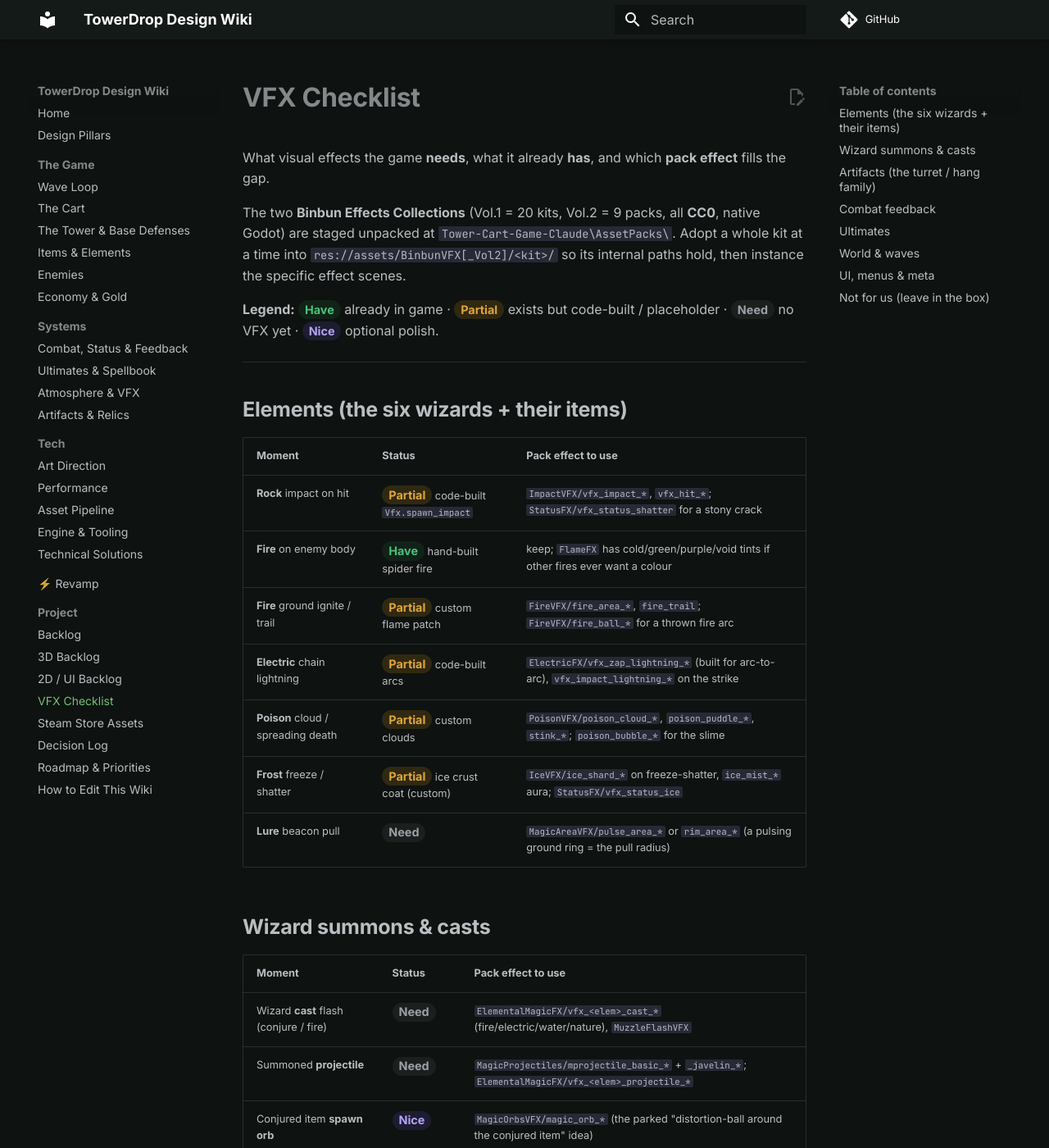
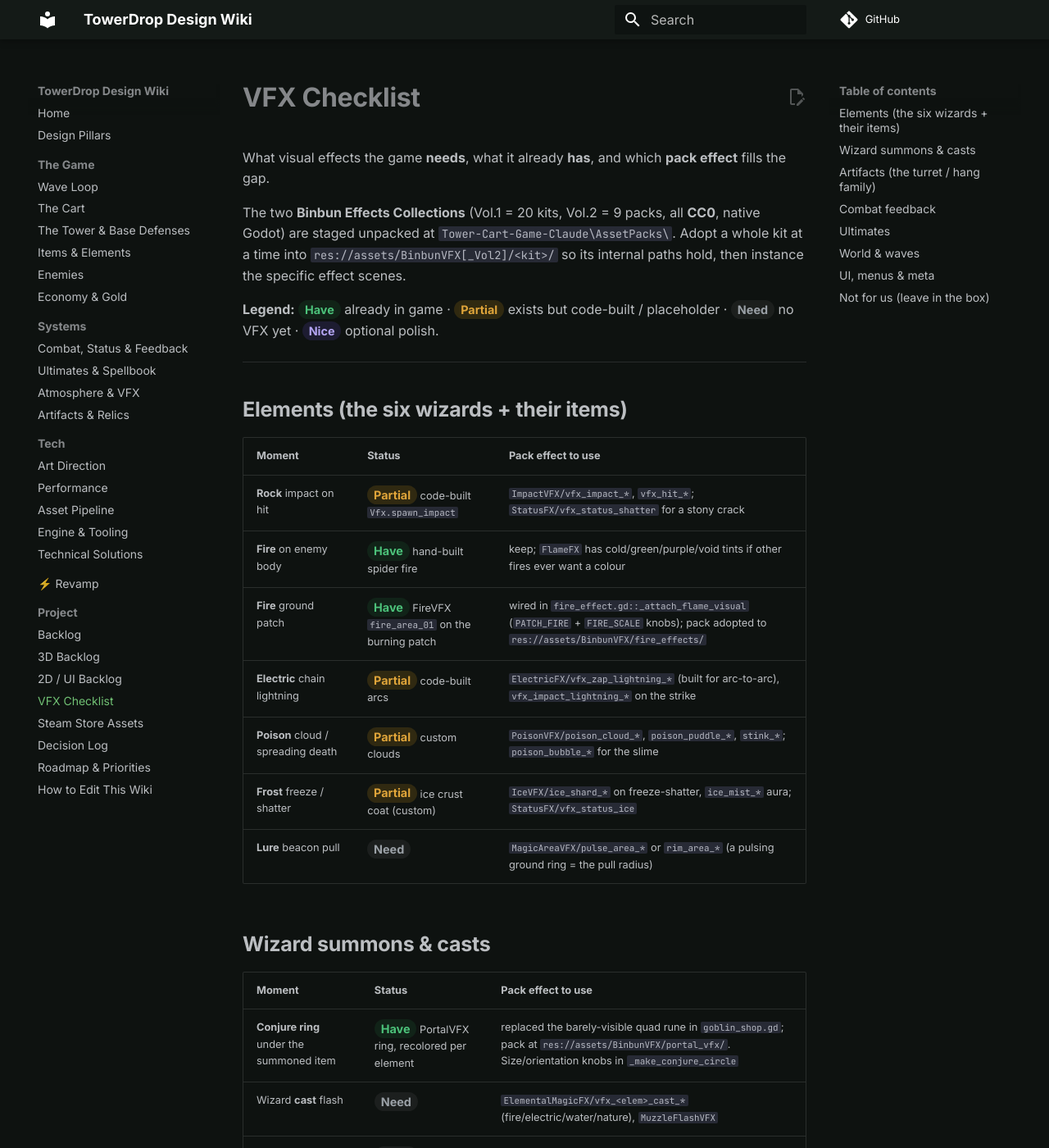
Before and after one commit to cap7n/towerdrop-docs, an MkDocs documentation site: the page built from docs/project/vfx-checklist.md, in a window 1280 px wide and 1400 px high. Shown: the whole window at 82% size. Built offline with MkDocs 1.6.1 and Material for MkDocs 9.7.7, drawn with Linux system fonts in a browser that asks for light colours; comment, search, counter and statistics services are not loaded; some of the changed text lies outside the part shown.

Commit message:
VFX: fire patch, conjure ring, resistance aura wired from Binbun packs

```diff
--- a/docs/project/vfx-checklist.md
+++ b/docs/project/vfx-checklist.md
@@ -14,7 +14,7 @@
 |---|---|---|
 | **Rock** impact on hit | <span class="pill wip">Partial</span> code-built `Vfx.spawn_impact` | `ImpactVFX/vfx_impact_*`, `vfx_hit_*`; `StatusFX/vfx_status_shatter` for a stony crack |
 | **Fire** on enemy body | <span class="pill done">Have</span> hand-built spider fire | keep; `FlameFX` has cold/green/purple/void tints if other fires ever want a colour |
-| **Fire** ground ignite / trail | <span class="pill wip">Partial</span> custom flame patch | `FireVFX/fire_area_*`, `fire_trail`; `FireVFX/fire_ball_*` for a thrown fire arc |
+| **Fire** ground patch | <span class="pill done">Have</span> FireVFX `fire_area_01` on the burning patch | wired in `fire_effect.gd::_attach_flame_visual` (`PATCH_FIRE` + `FIRE_SCALE` knobs); pack adopted to `res://assets/BinbunVFX/fire_effects/` |
 | **Electric** chain lightning | <span class="pill wip">Partial</span> code-built arcs | `ElectricFX/vfx_zap_lightning_*` (built for arc-to-arc), `vfx_impact_lightning_*` on the strike |
 | **Poison** cloud / spreading death | <span class="pill wip">Partial</span> custom clouds | `PoisonVFX/poison_cloud_*`, `poison_puddle_*`, `stink_*`; `poison_bubble_*` for the slime |
 | **Frost** freeze / shatter | <span class="pill wip">Partial</span> ice crust coat (custom) | `IceVFX/ice_shard_*` on freeze-shatter, `ice_mist_*` aura; `StatusFX/vfx_status_ice` |
@@ -24,7 +24,8 @@
 
 | Moment | Status | Pack effect to use |
 |---|---|---|
-| Wizard **cast** flash (conjure / fire) | <span class="pill todo">Need</span> | `ElementalMagicFX/vfx_<elem>_cast_*` (fire/electric/water/nature), `MuzzleFlashVFX` |
+| **Conjure ring** under the summoned item | <span class="pill done">Have</span> PortalVFX ring, recolored per element | replaced the barely-visible quad rune in `goblin_shop.gd`; pack at `res://assets/BinbunVFX/portal_vfx/`. Size/orientation knobs in `_make_conjure_circle` |
+| Wizard **cast** flash | <span class="pill todo">Need</span> | `ElementalMagicFX/vfx_<elem>_cast_*` (fire/electric/water/nature), `MuzzleFlashVFX` |
 | Summoned **projectile** | <span class="pill todo">Need</span> | `MagicProjectiles/mprojectile_basic_*` + `_javelin_*`; `ElementalMagicFX/vfx_<elem>_projectile_*` |
 | Conjured item **spawn orb** | <span class="pill idea">Nice</span> | `MagicOrbsVFX/magic_orb_*` (the parked "distortion-ball around the conjured item" idea) |
 
@@ -44,7 +45,8 @@
 | Enemy **hit** spark | <span class="pill wip">Partial</span> body hit-flash only | `HitFX/vfx_hit_*`, `vfx_strike_*` (small, per-hit) |
 | Big / killing blow | <span class="pill todo">Need</span> | `HitFX/vfx_big_impact_*` |
 | **Explosive item** blast (explosive rock, molotov) | <span class="pill todo">Need</span> | `ExplosionFX/vfx_burst_*`, `vfx_ground_explosion_*`; `ImpactVFX/vfx_explosion_*` |
-| **Status active** aura on enemy (poisoned / frozen / burning) | <span class="pill todo">Need</span> | `StatusFX/vfx_status_poison` · `_ice` · `_flame` · `_rot` · `_sleep` — small loops, plug into StatusDB |
+| **Immunity / resistance** aura on enemy | <span class="pill done">Have</span> StatusFX `vfx_status_glow`, recolored to the resisted element | wired in `enemy.gd` `set_immunity` / `set_pure_shield` (shows the resist colour); pack at `res://assets/BinbunVFX_Vol2/StatusFX/`. `RESIST_AURA` swaps the variant |
+| **Status active** aura (poisoned / frozen / burning) | <span class="pill todo">Need</span> | `StatusFX/vfx_status_poison` · `_ice` · `_flame` — same pattern, plug into StatusDB apply/clear |
 | Death **smoke / dust** | <span class="pill idea">Nice</span> | `SmokeVFX/smoke_thin_*`, `smoke_big_*` |
 
 ## Ultimates
```
